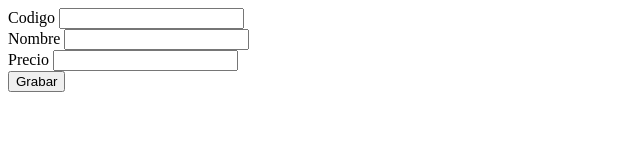
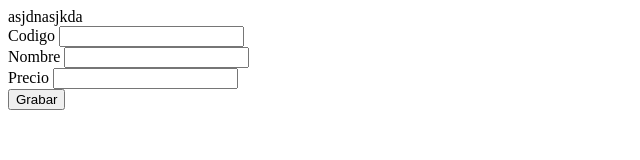
Before and after one commit to DunKerWolf/pagina_laile.hitgub.io, a plain HTML site: page index.html in a window 1280 px wide. Shown: the whole page, without its empty margins (0-640 px from the left). Drawn offline with Linux system fonts and the light colour scheme.

Commit message:
Update index.html

```diff
--- a/index.html
+++ b/index.html
@@ -10,7 +10,7 @@
 
 
   </form>
-
+asjdnasjkda
 
 <form action="chino4.html" target="_blank">
 <label for="codigo">Codigo</label>
```
